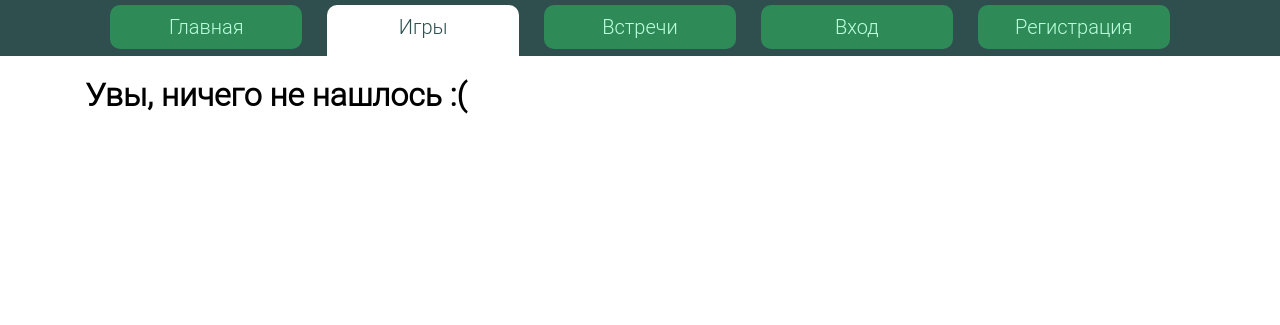
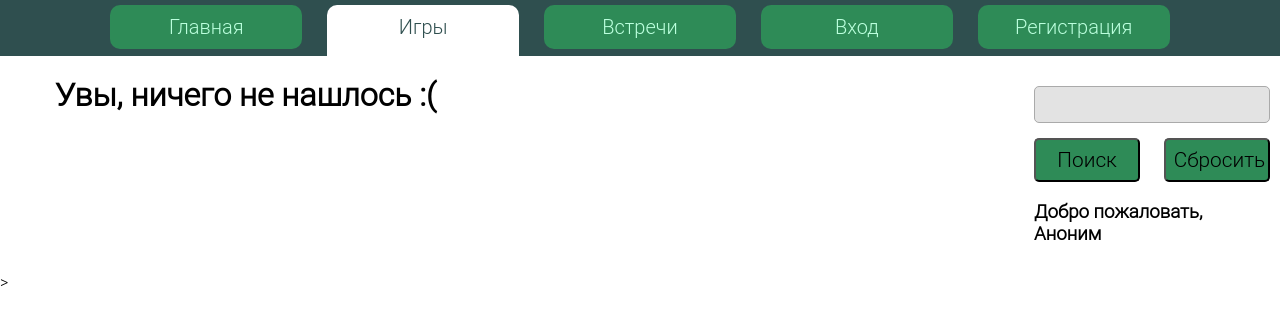
Before and after one commit to YashinIlya1996/boardgame_django, a Django app: page /games/ in a window 1280 px wide. Shown: the top 325 px of the page. Run offline with Django 4.2, Linux system fonts and the light colour scheme; data that the repository does not hold is empty; parts of the project's set-up code (start-up, migrations or seed data) failed here and were passed over.

Commit message:
Добавлен сайдбар, реализован поиск по заголовкам

```diff
--- a/bg_project/apps/boardgames/static/boardgames/css/list_view.css
+++ b/bg_project/apps/boardgames/static/boardgames/css/list_view.css
@@ -1,10 +1,28 @@
+.main-container {
+    display: flex;
+    /*flex-direction: row;*/
+    max-width: 1400px;
+    margin: auto;
+}
+
+
 .list-container {
-    flex-wrap: nowrap;
-    max-width: 1219px;
+    /*flex-wrap: nowrap;*/
+    /*display: inline-block;*/
+    /*max-width: 1219px;*/
+    width: 80%;
     padding-left: 55px;
     padding-right: 55px;
     padding-bottom: 55px;
-    margin: auto;
+    /*margin: auto;*/
+}
+
+.sidebar {
+    align-self: start;
+    position: sticky;
+    top: 90px;
+    width: 20%;
+    padding: 10px;
 }
 
 .list-item {
--- a/bg_project/apps/boardgames/templates/boardgames/all_games.html
+++ b/bg_project/apps/boardgames/templates/boardgames/all_games.html
@@ -14,6 +14,7 @@
 {% block content %}
 {% include 'boardgames/pagination.html' with page=page_obj%}
 <!-- Вывод всех игр -->
+<div class="main-container">
     <div class="list-container">
         {% for game in all_games %}
             <div class="list-item {% cycle 'odd' 'even' %}" id="{{ game.tesera_alias }}">
@@ -35,7 +36,16 @@
             <h1> Увы, ничего не нашлось :( </h1>
         {% endfor %}
     </div>
-
+    <div class="sidebar">
+        <form action="">
+            <input type="text" name="search">
+            <input type="submit" value="Поиск" style="width: 45%; display: inline-block;">
+            <a href="{% url "clear_search" %}?next={{ request.path }}" ><input type="button" value="Сбросить"
+                      style="width: 45%; display: inline-block; float: right"></a>
+        </form>
+        <h3>Добро пожаловать, {{ user.get_full_name|default:"Аноним" }}</h3>
+    </div>
+</div>>
 <!-- Пагинация -->
 {% include 'boardgames/pagination.html' with page=page_obj%}
 {% endblock %}
--- a/bg_project/apps/boardgames/urls.py
+++ b/bg_project/apps/boardgames/urls.py
@@ -1,7 +1,8 @@
 from django.urls import path
-from .views import AllGames, DetailGame
+from .views import AllGames, DetailGame, clear_search_data
 
 urlpatterns = [
+    path('clear-search/', clear_search_data, name="clear_search"),
     path('<alias>/', DetailGame.as_view(), name="detail_game"),
     path('', AllGames.as_view(), name="all_games"),
 ]
--- a/bg_project/apps/boardgames/views.py
+++ b/bg_project/apps/boardgames/views.py
@@ -1,4 +1,4 @@
-from django.shortcuts import render
+from django.shortcuts import render, redirect
 from django.http import HttpResponse
 from django.views.generic import ListView, DetailView
 from django.db.models import F, Q
@@ -50,16 +50,31 @@ def test(request):
     return HttpResponse(f"В базу добавлено {games_count} игр")
 
 
+def clear_search_data(request):
+    """
+    Удаляет из сессии поисковый запрос и редиректит на предыдущую страницу
+    """
+    request.session["search"] = None
+    return redirect(request.GET.get("next") or "all_games")
+
+
 def index(request):
     return render(request, 'boardgames/index.html')
 
 
 class AllGames(ListView):
     template_name = 'boardgames/all_games.html'
-    queryset = BoardGame.objects.order_by(
-        F('bgg_rating').desc(nulls_last=True), F('release_year').desc(nulls_last=True), F('tesera_alias'))
     context_object_name = 'all_games'
     paginate_by = 10
+
+    def get_queryset(self):
+        search = self.request.GET.get("search") or self.request.session.get("search")
+        self.request.session["search"] = search
+        queryset = BoardGame.objects.order_by(
+            F('bgg_rating').desc(nulls_last=True), F('release_year').desc(nulls_last=True), F('tesera_alias'))
+        if search:
+            queryset = queryset.filter(title__icontains=search)
+        return queryset
 
     def get_context_data(self, *, object_list=None, **kwargs):
         """
--- a/bg_project/apps/users/views.py
+++ b/bg_project/apps/users/views.py
@@ -86,3 +86,4 @@ def add_to_remove_from_wishlist(request, alias):
         else:
             user.wishlist.games.remove(game)
     return redirect(request.GET.get("next"), "all_games")
+    # TODO реализовать при удалении со страницы Wishlist правильный редирект на Wishlist (поковыряться в фильтре)
--- a/static/css/base.css
+++ b/static/css/base.css
@@ -30,9 +30,10 @@ input[type=button],
 input[type=reset] {
     background-color: seagreen;
     border-radius: 5px;
-    color: #bbffdd;
+    color: #bbff<input type="button" value="Сбросить"
+                   style="width: 45%; display: inline-block; float: right">dd;
     width: 100%;
-    font-size: 1.5em;
+    font-size: 1.3em;
     padding: 8px;
     margin-top: 15px;
 }
```
Also changed, not shown: bg_project/settings.py (+10 -0 lines). Lines whose indentation alone changed are shown as unchanged.
